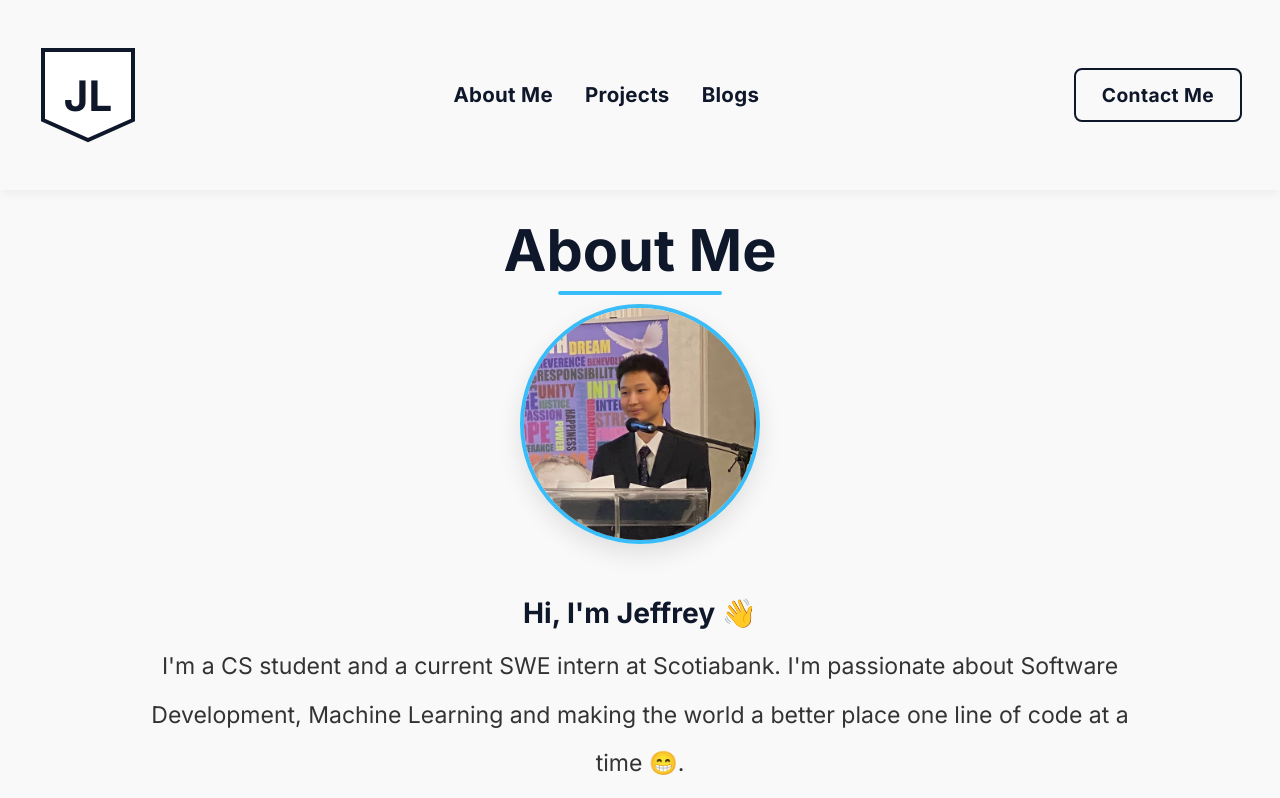
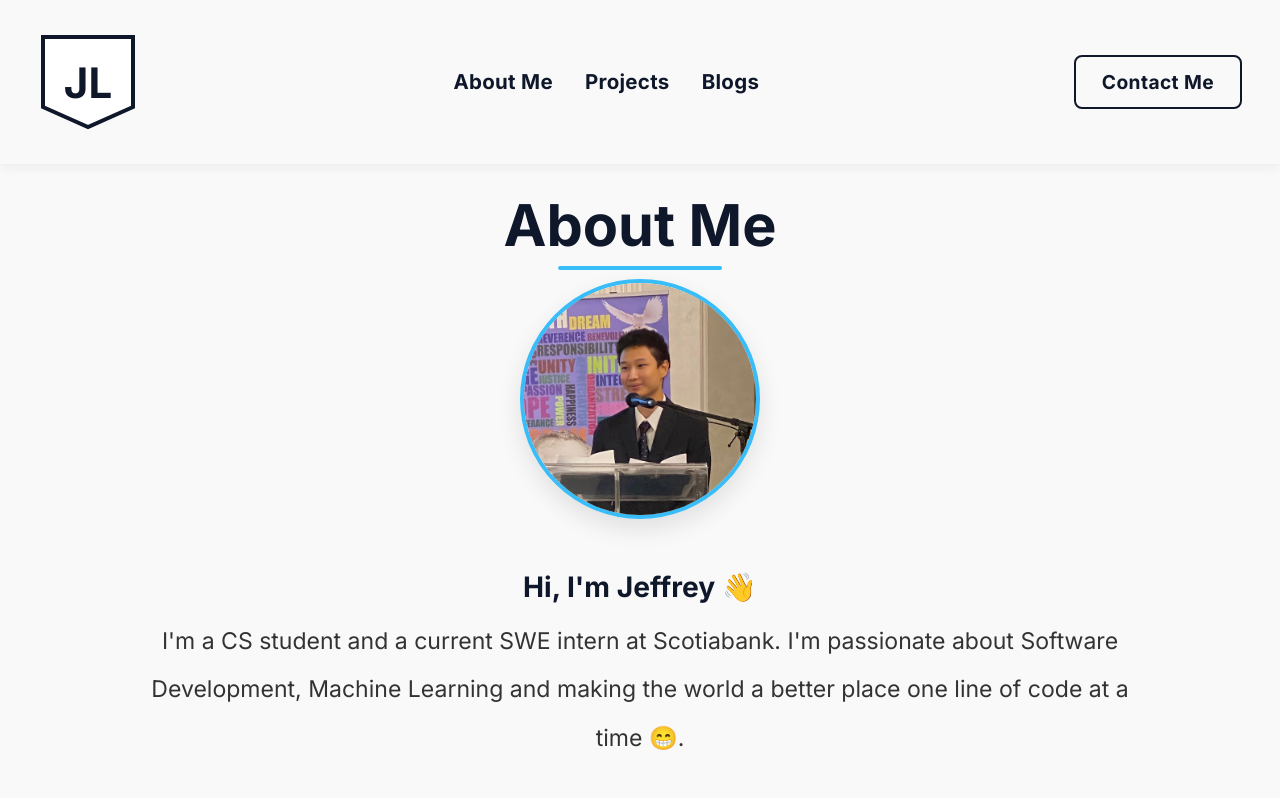
Before and after one commit to jeffreyl45/jefflu2, a React (Vite) app: page / in a window 1280 px wide. Shown: the top 798 px of the page. Built offline with nearby package versions, Linux system fonts and the light colour scheme.

Commit message:
made navbar thinner for desktop view

```diff
--- a/src/components/Navbar.css
+++ b/src/components/Navbar.css
@@ -12,7 +12,7 @@ html {
   width: 100%;
   background-color: var(--light);
   box-shadow: 0 4px 10px rgba(0, 0, 0, 0.05);
-  padding: 1.5rem 0;
+  padding: 0.5rem 0;
   animation: navbarDropIn 0.6s ease-out forwards;
   position: sticky;
   top: 0;
```
